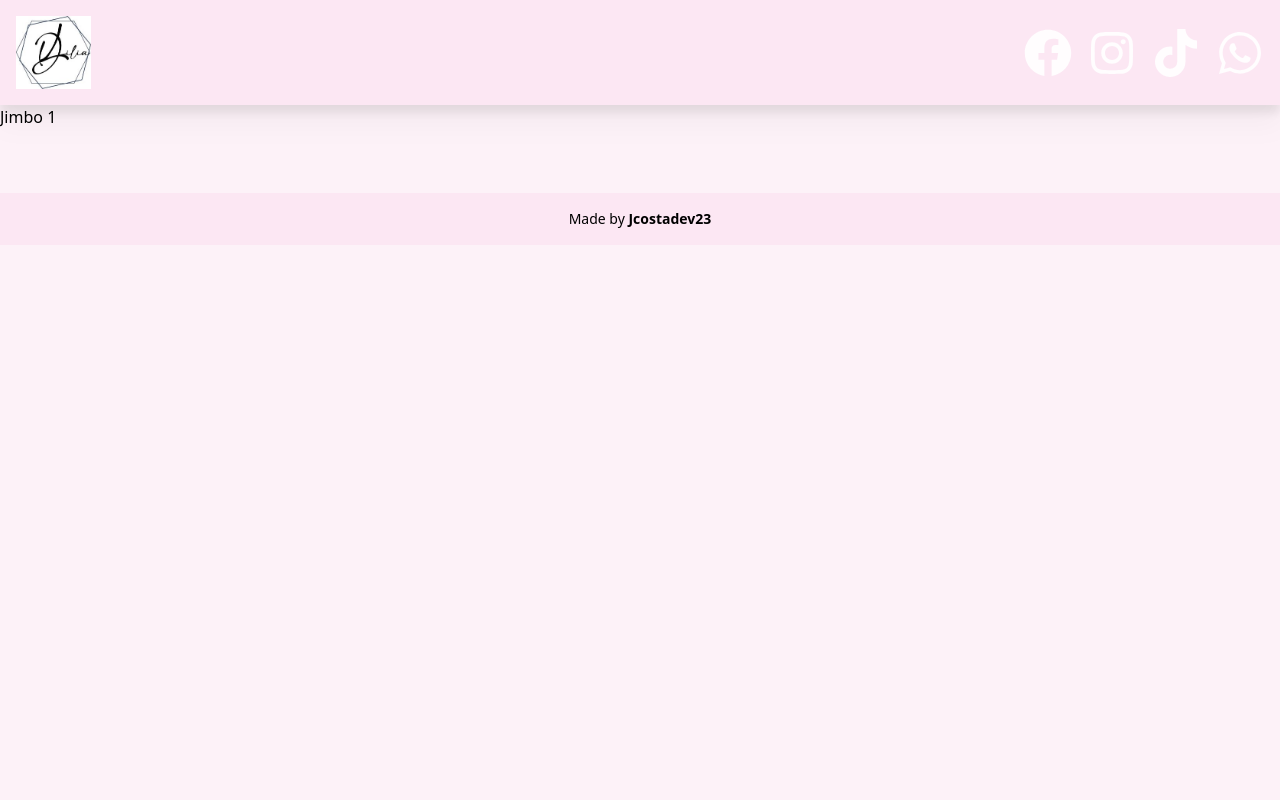
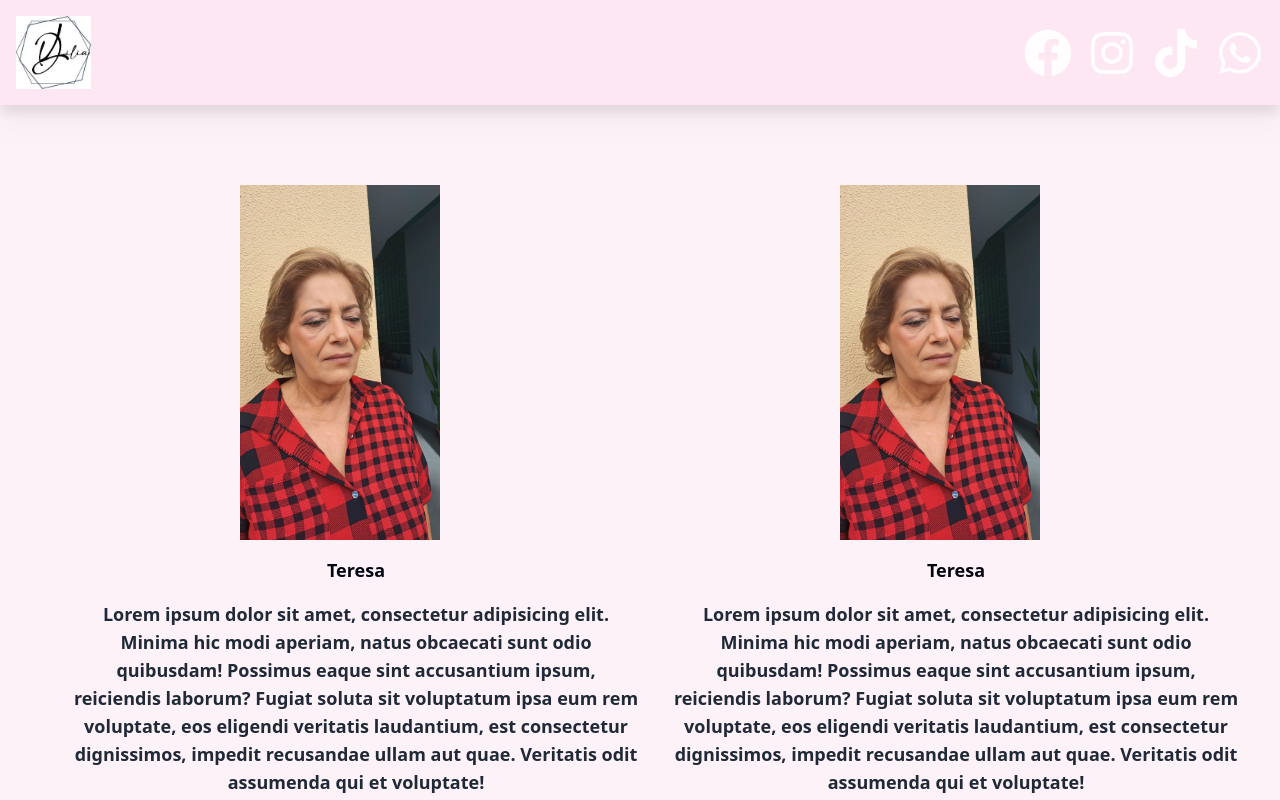
Before and after one commit to jcostadev23/blog_lilia, a Next.js app: page /users/1 in a window 1280 px wide. Shown: the top 800 px of the page. Built offline with nearby package versions, Linux system fonts and the light colour scheme.

Commit message:
page(selectedPerson)

```diff
--- a/src/app/users/[main]/page.jsx
+++ b/src/app/users/[main]/page.jsx
@@ -1,7 +1,24 @@
+import Image from "next/image";
+import allData from "../../storage/allData";
+import Name from "../../components/Name"
+import Details from "../../components/Details";
 
 export default function Jimbo({ params }) {
+    const selectedId = allData.find(item => item.id == params.main)
+
     return (
-        <div>
-            <h1>Jimbo {params.main}</h1>
-        </div>)
+        <div className='grid grid-cols-1 md:grid-cols-2 lg:grid-cols-2 m-10'>
+            <div className="flex flex-col items-center mt-10 space-x-8">
+                <Image src={selectedId.image1} alt="personal picture" width={200} height={200} />
+                <Name name={selectedId.name} />
+                <Details details={selectedId.details} />
+            </div>
+            <div className="flex flex-col items-center mt-10 space-x-8">
+                <Image src={selectedId.image1} alt="personal picture" width={200} height={200} />
+                <Name name={selectedId.name} />
+                <Details details={selectedId.details} />
+            </div>
+            <a className="font-bold ml-4 mt-10" href={`/users/works`}> Meus Trabalhos, {'\u2192'} &hearts; </a>
+        </div>
+    )
 }
```
